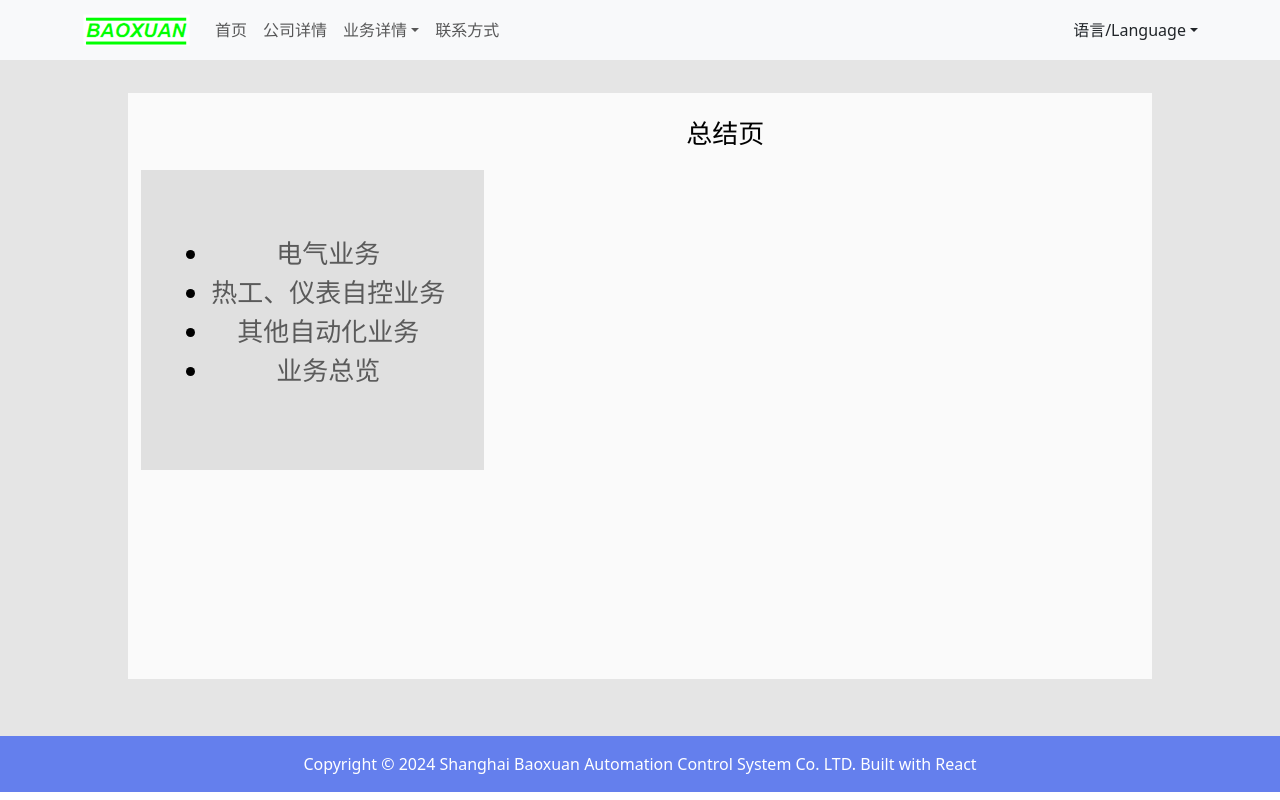
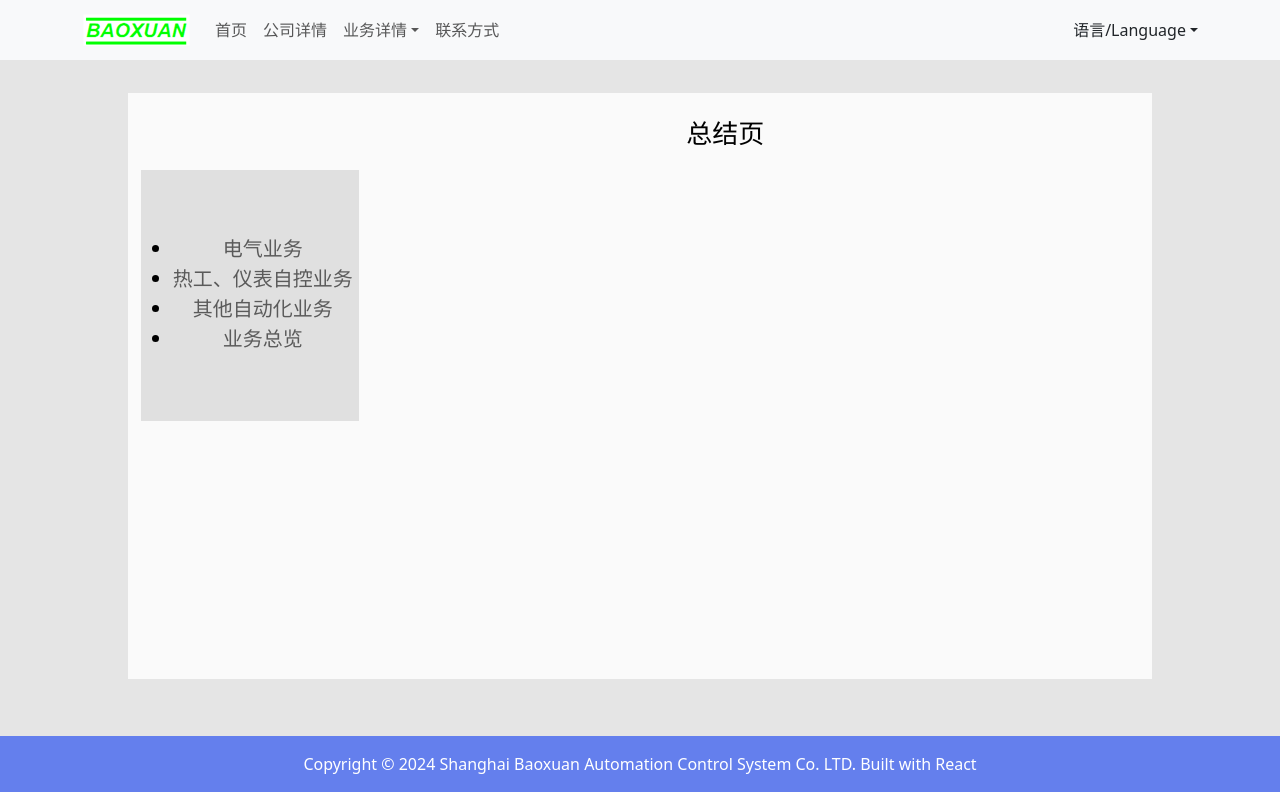
Before and after one commit to DravenCat/shanghai_baoxuan, a React (Create React App) app: page /business in a window 1280 px wide. Built offline with nearby package versions, Linux system fonts and the light colour scheme.

Commit message:
Update Business nav

```diff
--- a/src/components/Navigation.js
+++ b/src/components/Navigation.js
@@ -22,7 +22,7 @@ function Navigation() {
               </NavDropdown.Item>
               <NavDropdown.Item href="/business/other">其他自动化业务</NavDropdown.Item>
               <NavDropdown.Divider />
-              <NavDropdown.Item href="/business/electrical">业务总览</NavDropdown.Item>
+              <NavDropdown.Item href="/business">业务总览</NavDropdown.Item>
             </NavDropdown>
             <Nav.Link href="/contact">联系方式</Nav.Link>
           </Nav>
--- a/src/pages/businesses/Business.css
+++ b/src/pages/businesses/Business.css
@@ -0,0 +1,4 @@
+.Business-nav {
+    padding: 5% 0.5% 4% 0;
+    font-size: 20px;
+}
--- a/src/pages/businesses/Business.js
+++ b/src/pages/businesses/Business.js
@@ -1,4 +1,5 @@
 import "../General.css"
+import "./Business.css"
 import {Col, Row} from "react-bootstrap";
 import {Link, Navigate, Route, Routes} from "react-router-dom";
 import Electrical from "./Electrical";
@@ -13,7 +14,7 @@ function Business() {
       <div className={"General-background"}>
         <Row>
           <Col lg={2}>
-            <div className={"General-nav"}>
+            <div className={"General-nav Business-nav"}>
               <ul className={"General-nav-links"}>
                 <li>
                   <Link to={"/business/electrical"} className={"General-nav-link"}>电气业务</Link>
--- a/src/pages/profiles/Profile.css
+++ b/src/pages/profiles/Profile.css
@@ -7,3 +7,7 @@
     height: 10vh;
     margin: 5% 0 5% 0;
 }
+
+.Profile-nav {
+
+}
--- a/src/pages/profiles/Profile.js
+++ b/src/pages/profiles/Profile.js
@@ -13,8 +13,8 @@ function Profile() {
       <div className={"General-background"}>
         <Row>
           <Col lg={2}>
-            <div className={"General-nav"}>
-              <ul className={"Profile-nav-links"}>
+            <div className={"General-nav Profile-nav"}>
+              <ul className={"General-nav-links"}>
                 <li>
                   <Link to={"/profile"} className={"General-nav-link"}>公司简介</Link>
                 </li>
```
